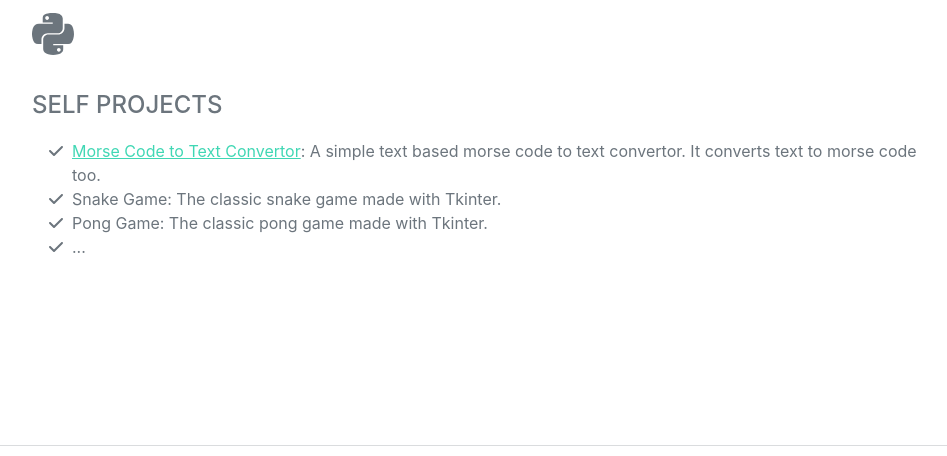
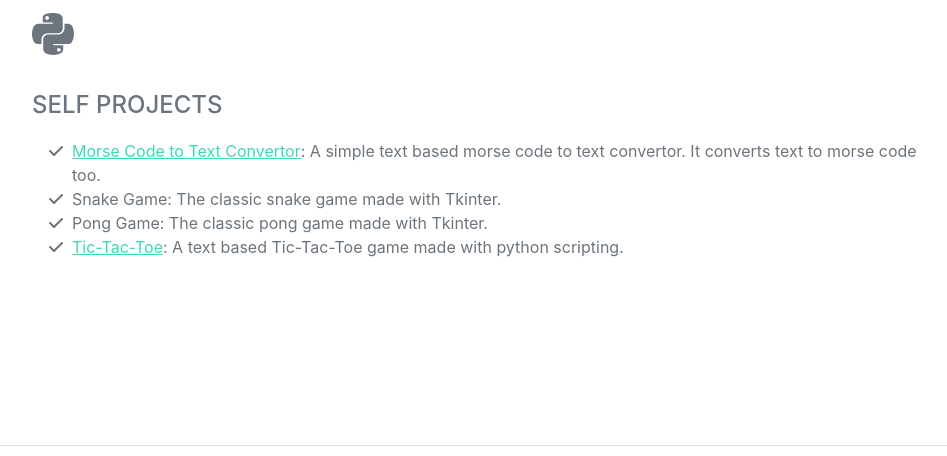
Before and after one commit to Pranvesh-Kun/Portfolio-Website, a Flask app: page / in a window 1280 px wide. Shown: the part 1957-2413 px from the top of the page, without its empty margins (288-1235 px from the left). Run offline with Flask 3, Linux system fonts and the light colour scheme; some libraries are stand-ins or nearby versions; some web fonts are replaced.

Commit message:
Added a project

```diff
--- a/templates/index.html
+++ b/templates/index.html
@@ -155,7 +155,7 @@
                         </li>
                         <li>
                             <span class="fa-li"><i class="fas fa-check"></i></span>
-                            ...
+                            <a href="https://github.com/Pranvesh-Kun/Tic-Tac-Toe">Tic-Tac-Toe</a>: A text based Tic-Tac-Toe game made with python scripting.
                         </li>
                     </ul>
                 </div>
```
